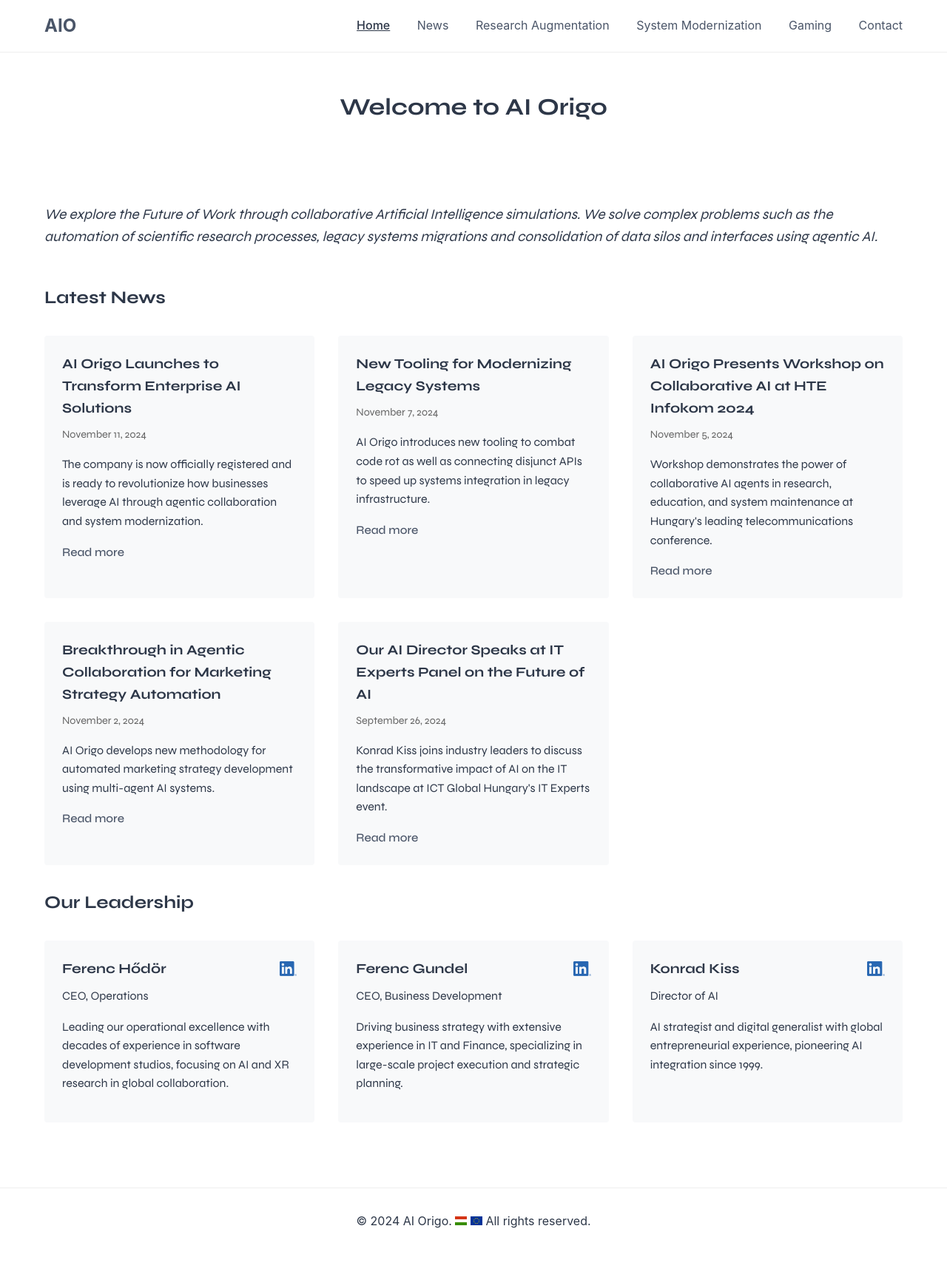
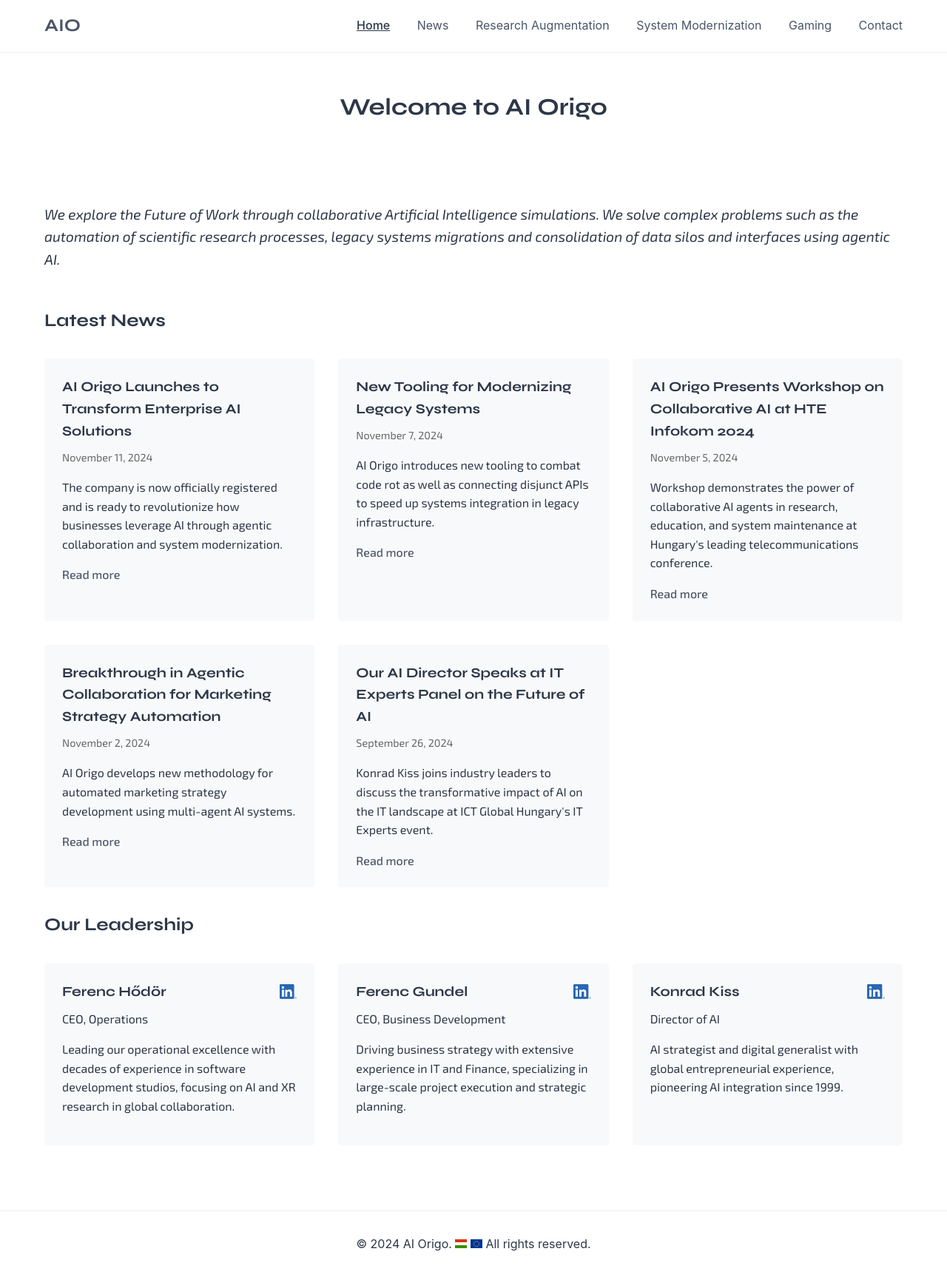
Before and after one commit to AI-Origo/aio-website, a Jekyll site: the page built from _pages/index.md, in a window 1280 px wide. Shown: the whole page at 74% size. Built offline with Jekyll 4.4.1, drawn with Linux system fonts in a browser that asks for light colours; our own code applies the rules of GitHub Pages for plain Markdown files; before the commit the page ends 1697 px from its top, so only the background shows below that.

Commit message:
New Exo 2 font for plain text.

```diff
--- a/_includes/head.html
+++ b/_includes/head.html
@@ -4,7 +4,7 @@
     <title>{% if page.title %}{{ page.title }} - {% endif %}{{ site.title }}</title>
     <link rel="preconnect" href="https://fonts.googleapis.com">
     <link rel="preconnect" href="https://fonts.gstatic.com" crossorigin>
-    <link href="https://fonts.googleapis.com/css2?family=Syne:wght@400..800&display=swap" rel="stylesheet">
+    <link href="https://fonts.googleapis.com/css2?family=Exo+2:ital,wght@0,100..900;1,100..900&family=Syne:wght@400..800&display=swap" rel="stylesheet">
     <link rel="stylesheet" href="{{ '/assets/css/main.css' | relative_url }}">
     {% seo %}
 </head>
--- a/_sass/_base.scss
+++ b/_sass/_base.scss
@@ -41,6 +41,7 @@
 .site-title {
     font-size: 1.5rem;
     font-weight: bold;
+    font-family: 'Syne', sans-serif;
 }
 
 .site-nav {
@@ -70,7 +71,11 @@
 }
 
 article {
-    font-family: 'Syne', sans-serif;
+    font-family: 'Exo 2', sans-serif;
+
+    h1, h2, h3, h4, h5, h6 {
+        font-family: 'Syne', sans-serif;
+    }
 }
 
 main.page-content {
```
